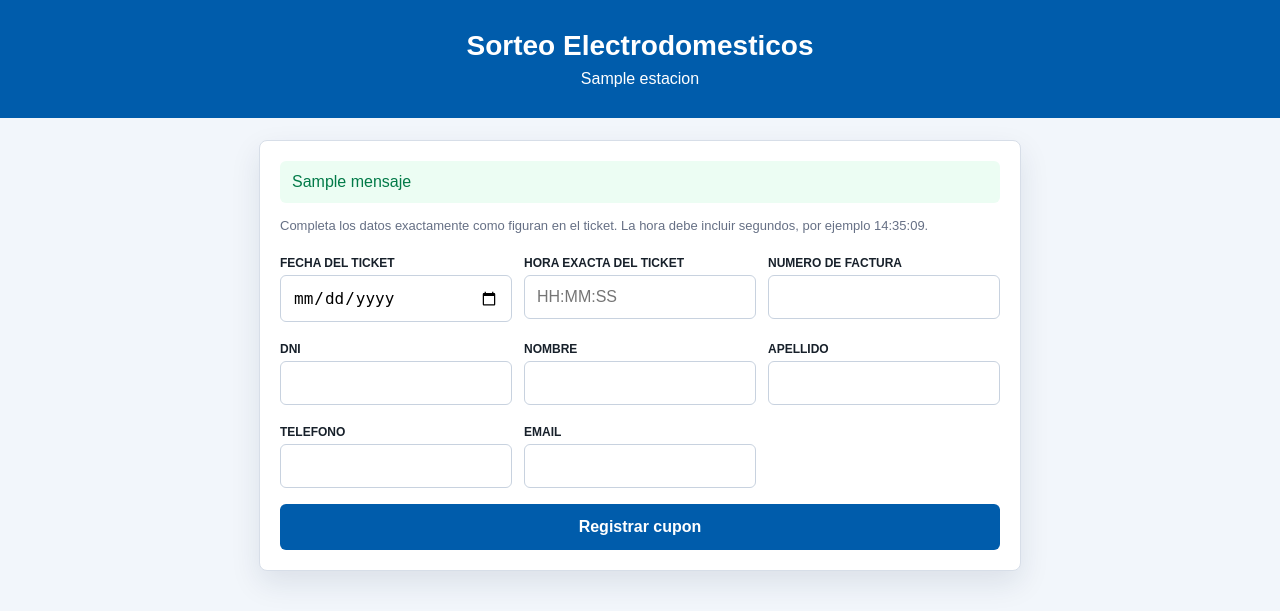
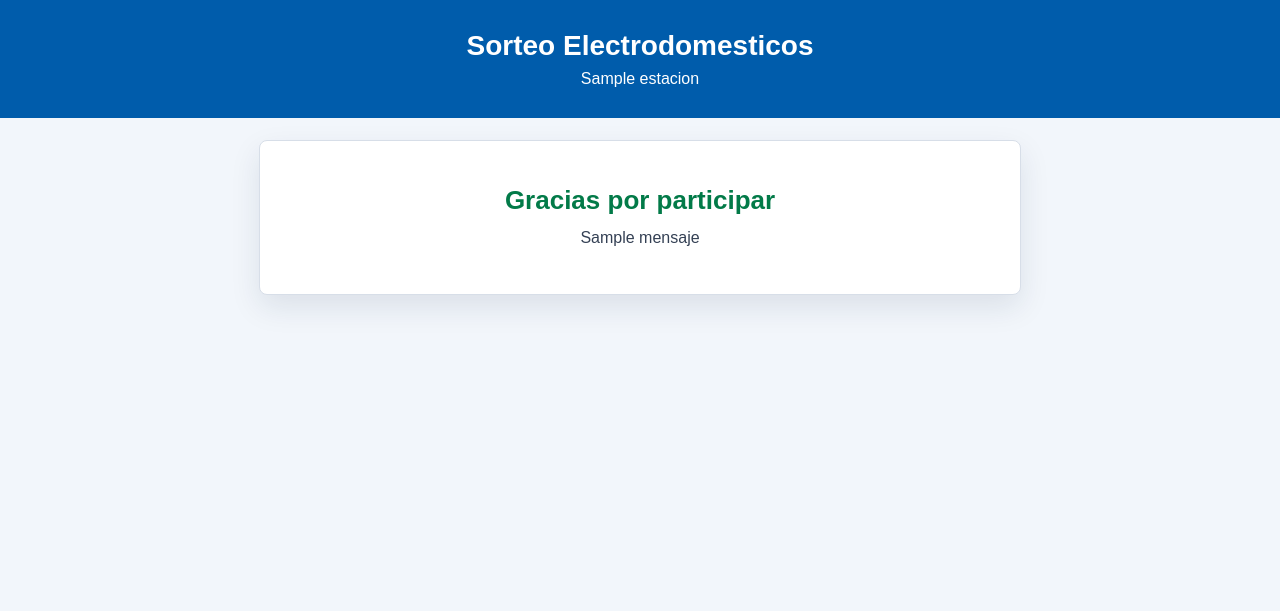
Before and after one commit to EmmanuelArce12/ruleta, a Flask app: template templates/sorteo_cliente.html in a window 1280 px wide. Shown: the top 611 px of the page. Run offline with Flask 3, Linux system fonts and the light colour scheme; the template is opened without the code that fills it: most values are stand-ins (such as "Sample title", 1, 10 or a date in 2020); parts of the project's set-up code (start-up, migrations or seed data) failed here and were passed over; some libraries are stand-ins or nearby versions.

Commit message:
Fix raffle QR customer flow

```diff
--- a/sorteo_electrodomesticos.py
+++ b/sorteo_electrodomesticos.py
@@ -403,6 +403,7 @@ def exportar_excel():
                     headers={'Content-Disposition': 'attachment;filename=sorteo_electrodomesticos.xlsx'})
 
 
+@app.route('/<int:estacion_id>', methods=['GET', 'POST'])
 @app.route('/sorteo/<int:estacion_id>', methods=['GET', 'POST'])
 @app.route('/participar/<int:estacion_id>', methods=['GET', 'POST'])
 def cliente_sorteo(estacion_id):
--- a/templates/sorteo_cliente.html
+++ b/templates/sorteo_cliente.html
@@ -16,6 +16,9 @@
         .ok, .error { padding:12px; border-radius:6px; margin-bottom:14px; }
         .ok { background:#ecfdf3; color:#027a48; } .error { background:#fdecea; color:#b42318; }
         .hint { color:#667085; font-size:13px; line-height:1.4; }
+        .thanks { text-align:center; padding:24px 8px; }
+        .thanks h2 { color:#027a48; font-size:26px; margin:0 0 10px; }
+        .thanks p { color:#344054; line-height:1.5; margin:0 auto; max-width:520px; }
     </style>
 </head>
 <body>
@@ -24,7 +27,12 @@
         <div>{{ estacion['nombre'] }}</div>
     </div>
     <main class="wrap">
-        {% if mensaje %}<div class="ok">{{ mensaje }}</div>{% endif %}
+        {% if mensaje %}
+        <div class="thanks">
+            <h2>Gracias por participar</h2>
+            <p>{{ mensaje }}</p>
+        </div>
+        {% else %}
         {% if error %}<div class="error">{{ error }}</div>{% endif %}
         {% if detenido %}
             <div class="error">El sorteo se encuentra cerrado.</div>
@@ -43,6 +51,7 @@
             </div>
             <button type="submit" {% if detenido %}disabled{% endif %}>Registrar cupon</button>
         </form>
+        {% endif %}
     </main>
 </body>
 </html>
```
Also changed, not shown: templates/sorteo_admin.html (+8 -1 lines).
